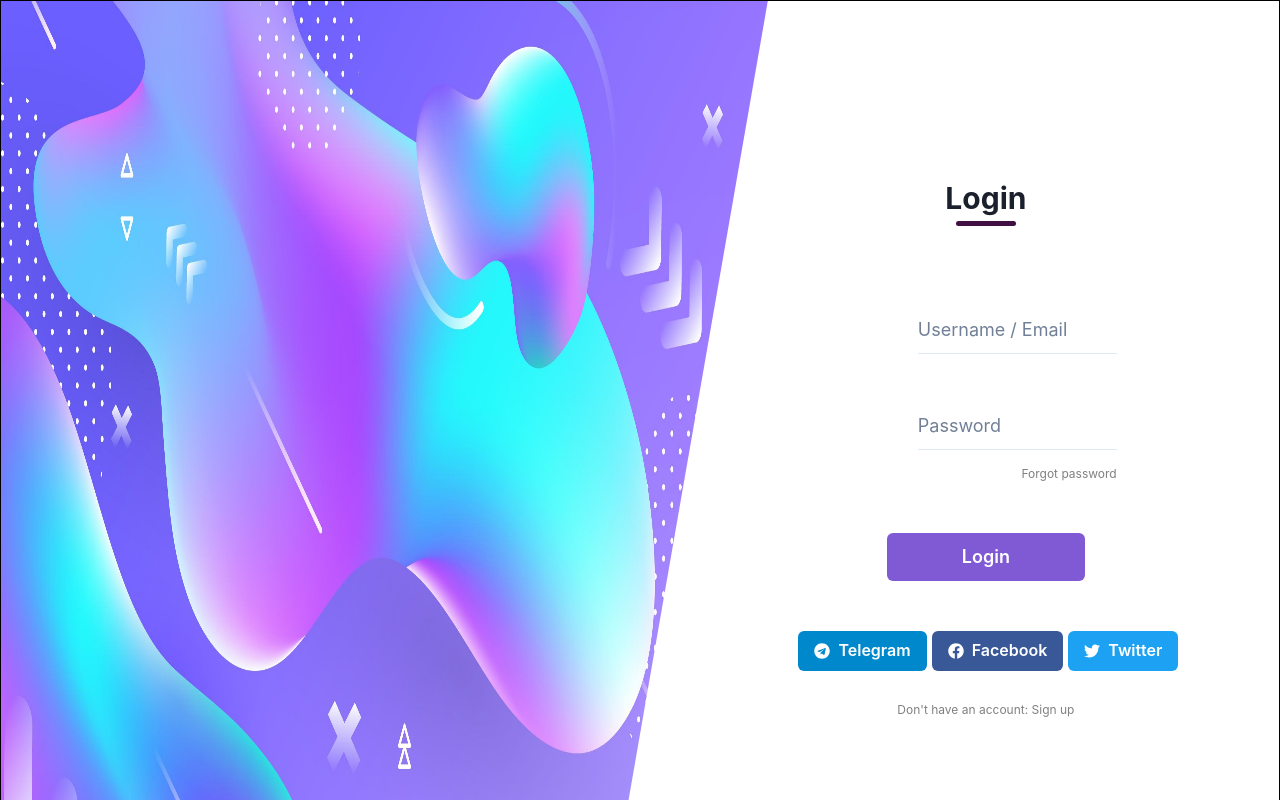
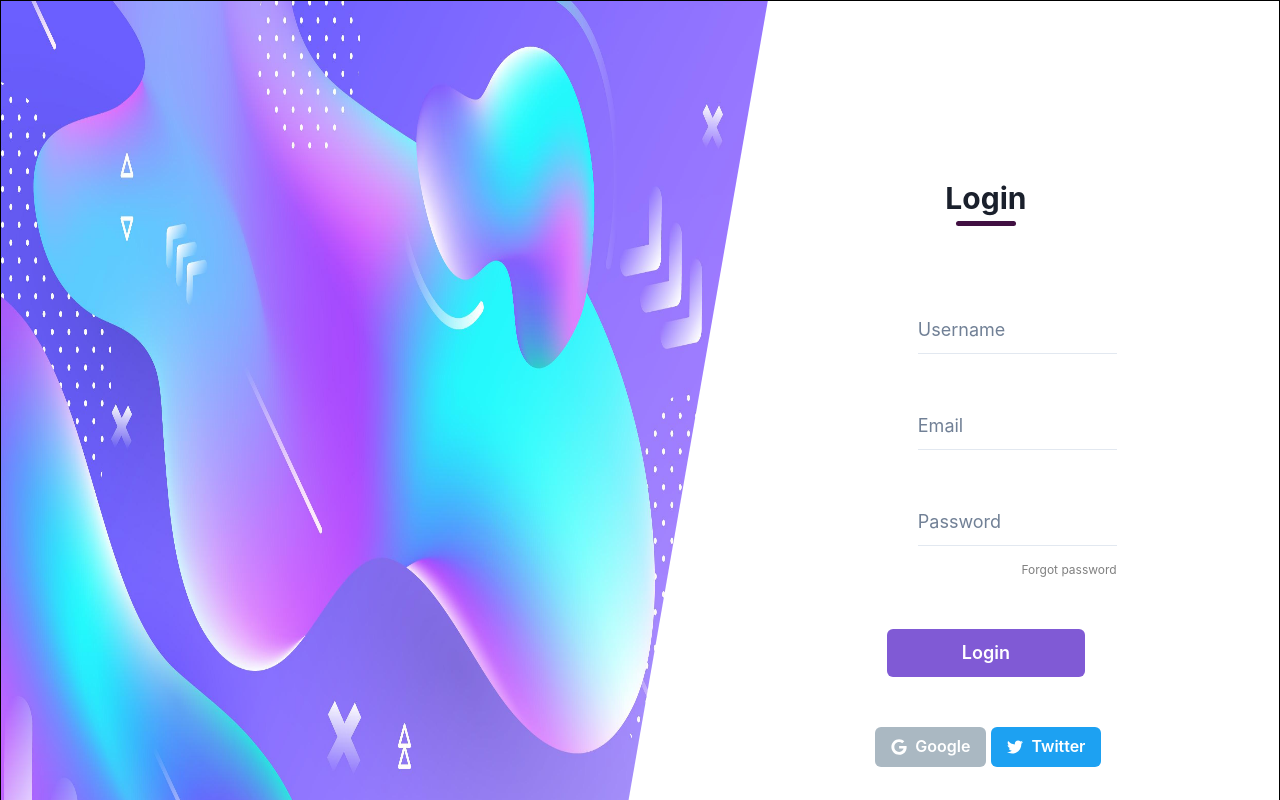
Before and after one commit to twillsonepitech/Tic-Tac-Toe, a React (Create React App) app: page / in a window 1280 px wide. Shown: the top 800 px of the page. Built offline with nearby package versions, Linux system fonts and the light colour scheme.

Commit message:
[FIX] pull request comment (login / register page)

```diff
--- a/src/pages/Login.tsx
+++ b/src/pages/Login.tsx
@@ -2,8 +2,8 @@ import React, { Component } from 'react';
 import { Link } from 'react-router-dom';
 import '../theme/index.css'
 import bgLoginPage from '../ressources/bgLoginPage.jpg'
-import { Input, Button, ButtonGroup } from '@chakra-ui/react'
-import { FaFacebook, FaTwitter, FaTelegram } from 'react-icons/fa'
+import { Input, Button } from '@chakra-ui/react'
+import { FaTwitter, FaGoogle } from 'react-icons/fa'
 
 export default class Login extends Component {
   render() {
@@ -19,7 +19,9 @@ export default class Login extends Component {
             <h1 style={{ fontSize: '30px', fontWeight: 'bold'}}>Login</h1>
             <div id="underline" className="styleUnderline"></div>
             <div id="input" className="styleInput">
-              <Input variant='flushed' placeholder='Username / Email' size='lg'/>
+              <Input variant='flushed' placeholder='Username' size='lg'/>
+              <br/><br/><br/>
+              <Input variant='flushed' placeholder='Email' size='lg'/>
               <br/><br/><br/>
               <Input variant='flushed' placeholder='Password' size='lg'/>
             </div>
@@ -30,12 +32,11 @@ export default class Login extends Component {
                 <Button colorScheme='purple' size={"lg"} paddingLeft={75} paddingRight={75}>Login</Button>
               </div>
               <div id="btnLogin" style={{textAlign: "center", paddingTop: "50px"}}>
-                <Button colorScheme='telegram' leftIcon={<FaTelegram />} marginLeft="5px"> Telegram </Button>
-                <Button colorScheme='facebook' leftIcon={<FaFacebook />} marginLeft="5px"> Facebook </Button>
+                <Button colorScheme='google' leftIcon={<FaGoogle />} backgroundColor="#AAB8C2" marginLeft="5px"> Google </Button>
                 <Button colorScheme='twitter' leftIcon={<FaTwitter />} marginLeft="5px"> Twitter </Button>
               </div>
               <div id="linkSignUp" style={{textAlign: "center", paddingTop: "30px"}}>
-                <p style={{fontSize: "12px", color: "gray"}}>Don't have an account: Sign up </p>
+                <p style={{fontSize: "12px", color: "gray"}}>Don't have an account: Sign up</p>
               </div>
           </div>
 
--- a/src/pages/Register.tsx
+++ b/src/pages/Register.tsx
@@ -2,8 +2,8 @@ import React, { Component } from 'react';
 import { Link } from 'react-router-dom';
 import '../theme/index.css'
 import bgLoginPage from '../ressources/bgLoginPage.jpg'
-import { Input, Button, ButtonGroup } from '@chakra-ui/react'
-import { FaFacebook, FaTwitter, FaTelegram } from 'react-icons/fa'
+import { Input, Button } from '@chakra-ui/react'
+import { FaTwitter, FaGoogle } from 'react-icons/fa'
 
 export default class Register extends Component {
   render() {
@@ -31,8 +31,7 @@ export default class Register extends Component {
                 <Button colorScheme='purple' size={"lg"} paddingLeft={75} paddingRight={75}>Register</Button>
               </div>
               <div id="btnRegister" style={{textAlign: "center", paddingTop: "50px"}}>
-                <Button colorScheme='telegram' leftIcon={<FaTelegram />} marginLeft="5px"> Telegram </Button>
-                <Button colorScheme='facebook' leftIcon={<FaFacebook />} marginLeft="5px"> Facebook </Button>
+                <Button colorScheme='google' leftIcon={<FaGoogle />} backgroundColor="#AAB8C2" marginLeft="5px"> Google </Button>
                 <Button colorScheme='twitter' leftIcon={<FaTwitter />} marginLeft="5px"> Twitter </Button>
               </div>
               <div id="linkSignUp" style={{textAlign: "center", paddingTop: "30px"}}>
```
